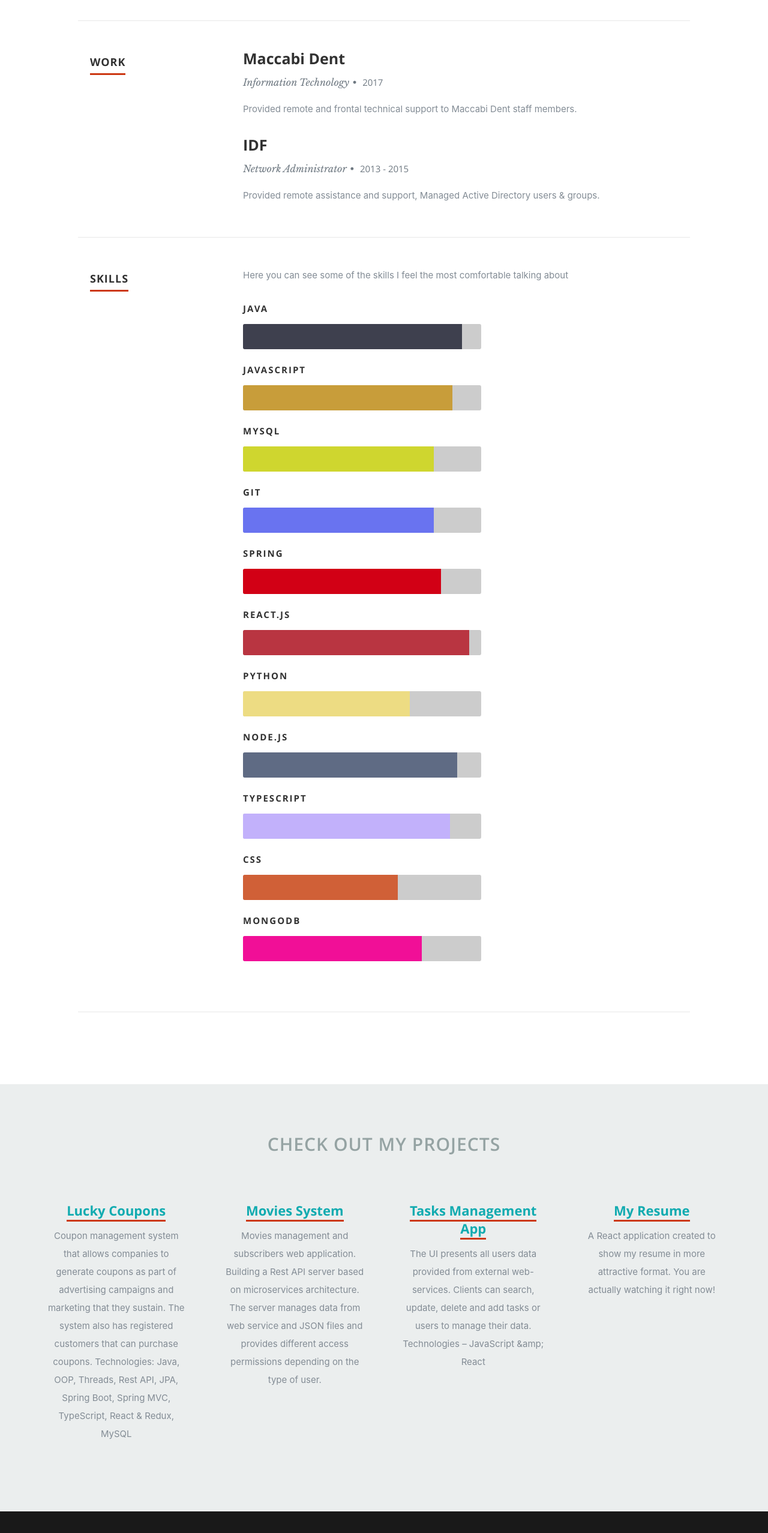
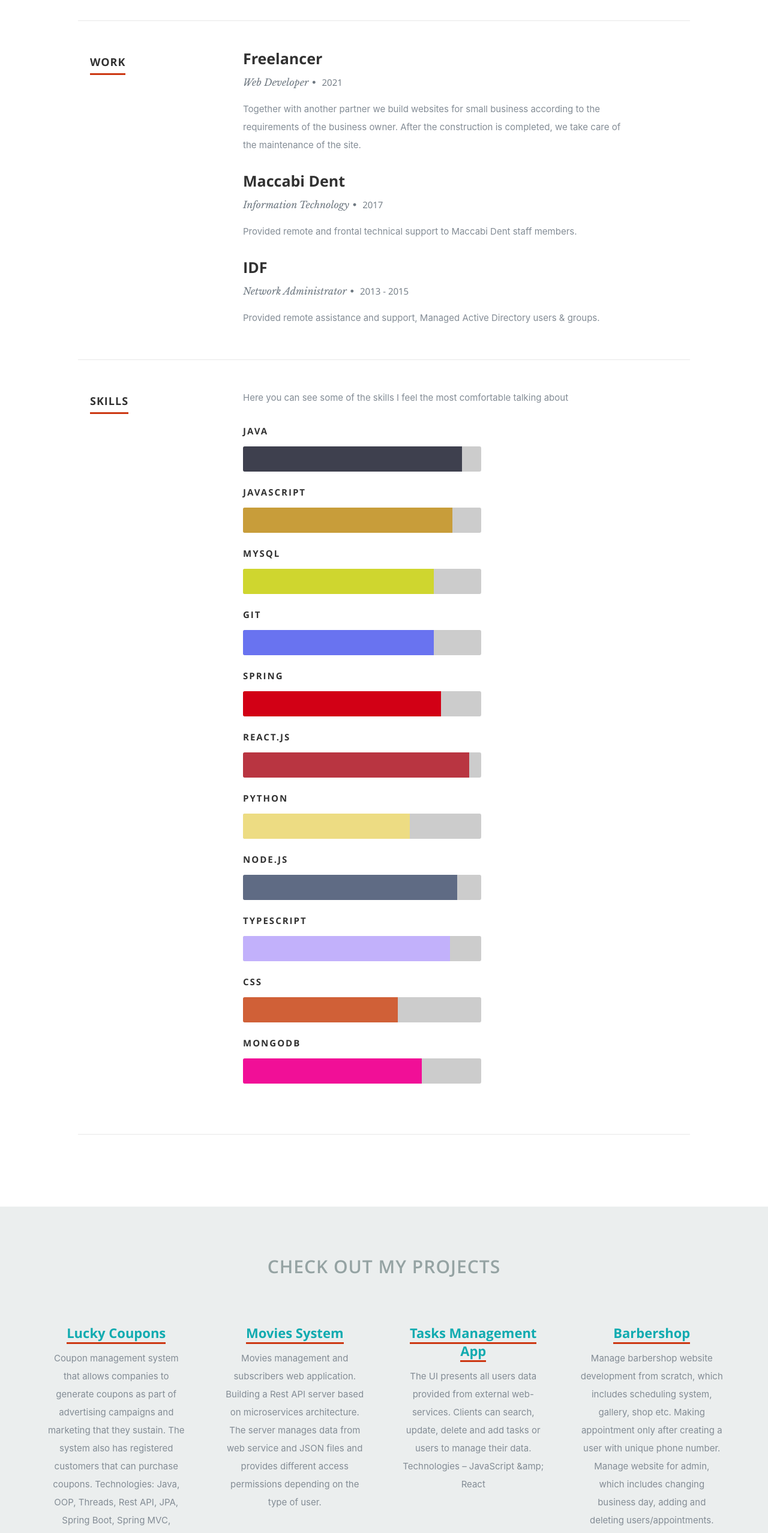
Before and after one commit to LidorLahav/MyResume, a React (Create React App) app: page / in a window 1280 px wide. Shown: the part 1660-4215 px from the top of the page at 60% size. Built offline with nearby package versions, Linux system fonts and the light colour scheme.

Commit message:
add project

```diff
--- a/src/App.js
+++ b/src/App.js
@@ -20,7 +20,7 @@ function App() {
         phone: "052-656-5172",
         city: "Tel-Aviv",
         website: "https://lidor-lahav-resume.firebaseapp.com",
-        resumedownload: "https://www.mediafire.com/file/70xtulbp7d9kw1g/CV+-+Lidor+Lahav.pdf/file",
+        resumedownload: "https://www.mediafire.com/file/0g2vd9t4dvp8n5l/CV+-+Lidor+Lahav.pdf/file",
         social: [
             {
                 name: "facebook",
@@ -58,6 +58,12 @@ function App() {
             }
         ],
         "work": [
+            {
+                "company": "Freelancer",
+                "title": "Web Developer",
+                "years": "2021",
+                "description": "Together with another partner we build websites for small business according to the requirements of the business owner. After the construction is completed, we take care of the maintenance of the site."
+            },
             {
                 "company": "Maccabi Dent",
                 "title": "Information Technology",
@@ -169,6 +175,11 @@ function App() {
                 url: "https://tasks-management-app.web.app"
             },
             {
+                title: "Barbershop",
+                description: "Manage barbershop website development from scratch, which includes scheduling system, gallery, shop etc. Making appointment only after creating a user with unique phone number. Manage website for admin, which includes changing business day, adding and deleting users/appointments.",
+                url: "https://snir-barbershop.herokuapp.com/"
+            },
+            {
                 title: "My Resume",
                 description: "A React application created to show my resume in more attractive format. You are actually watching it right now!",
                 url: "https://lidor-lahav-resume.firebaseapp.com"
```
